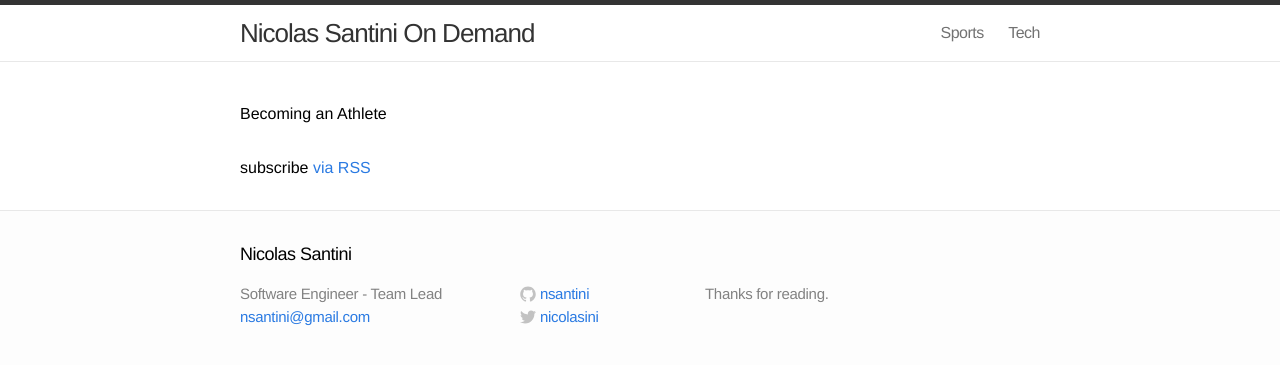
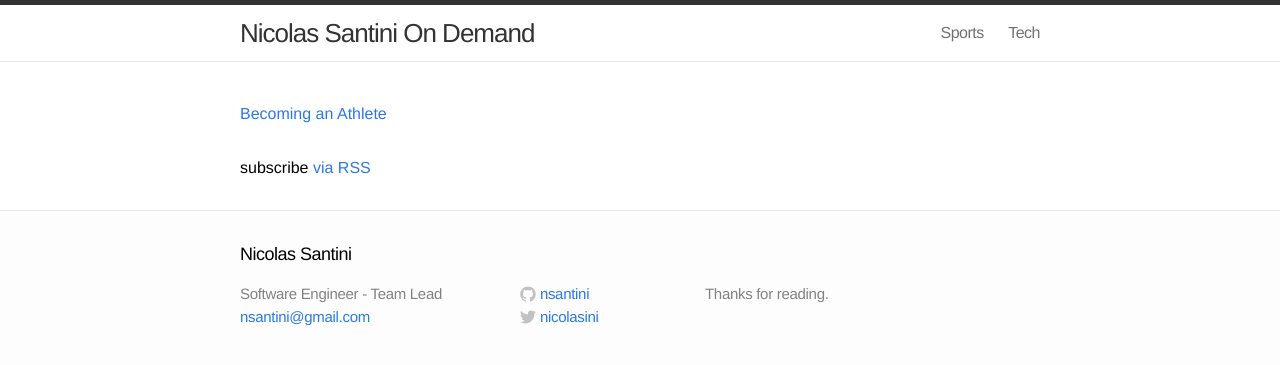
Before and after one commit to nsantini/nsantini.github.io, a Jekyll site: the page built from sports/index.md, in a window 1280 px wide. Shown: the top 365 px of the page. Built offline with Jekyll 4.4.1, drawn with Linux system fonts in a browser that asks for light colours; Markdown is read by kramdown in place of the engine named in the settings.

```diff
--- a/sports/index.md
+++ b/sports/index.md
@@ -6,7 +6,7 @@ link: /sports
 
 <div class="home">
   <section class="post-header">
-    <h2>{{ page.title }}</h2>
+    <h2><a href='{{ page.link }}'>{{ page.title }}</a></h2>
   </section>
 
   <ul class="posts">
```
Also changed, not shown: family/index.md (+1 -1 lines).
